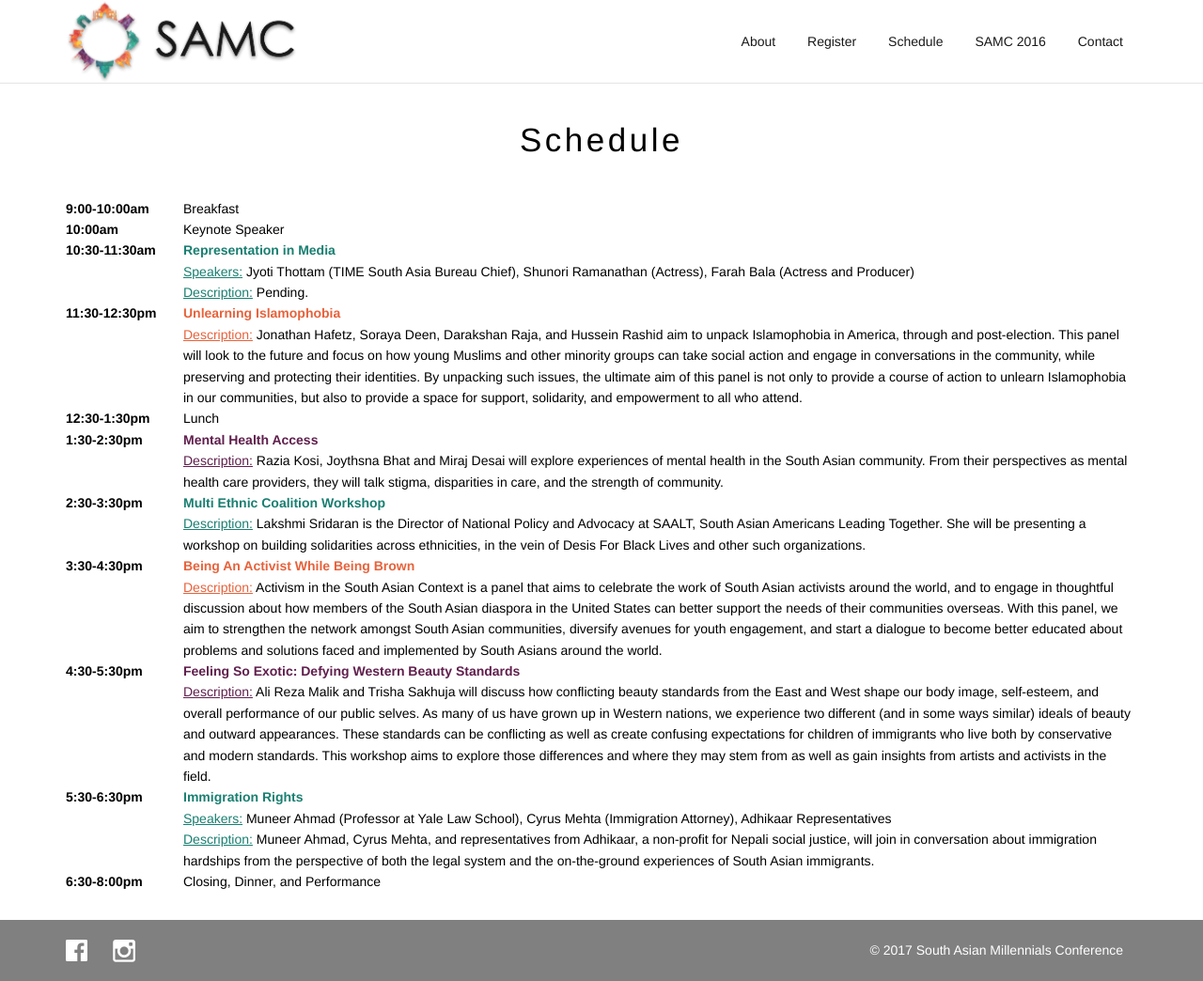
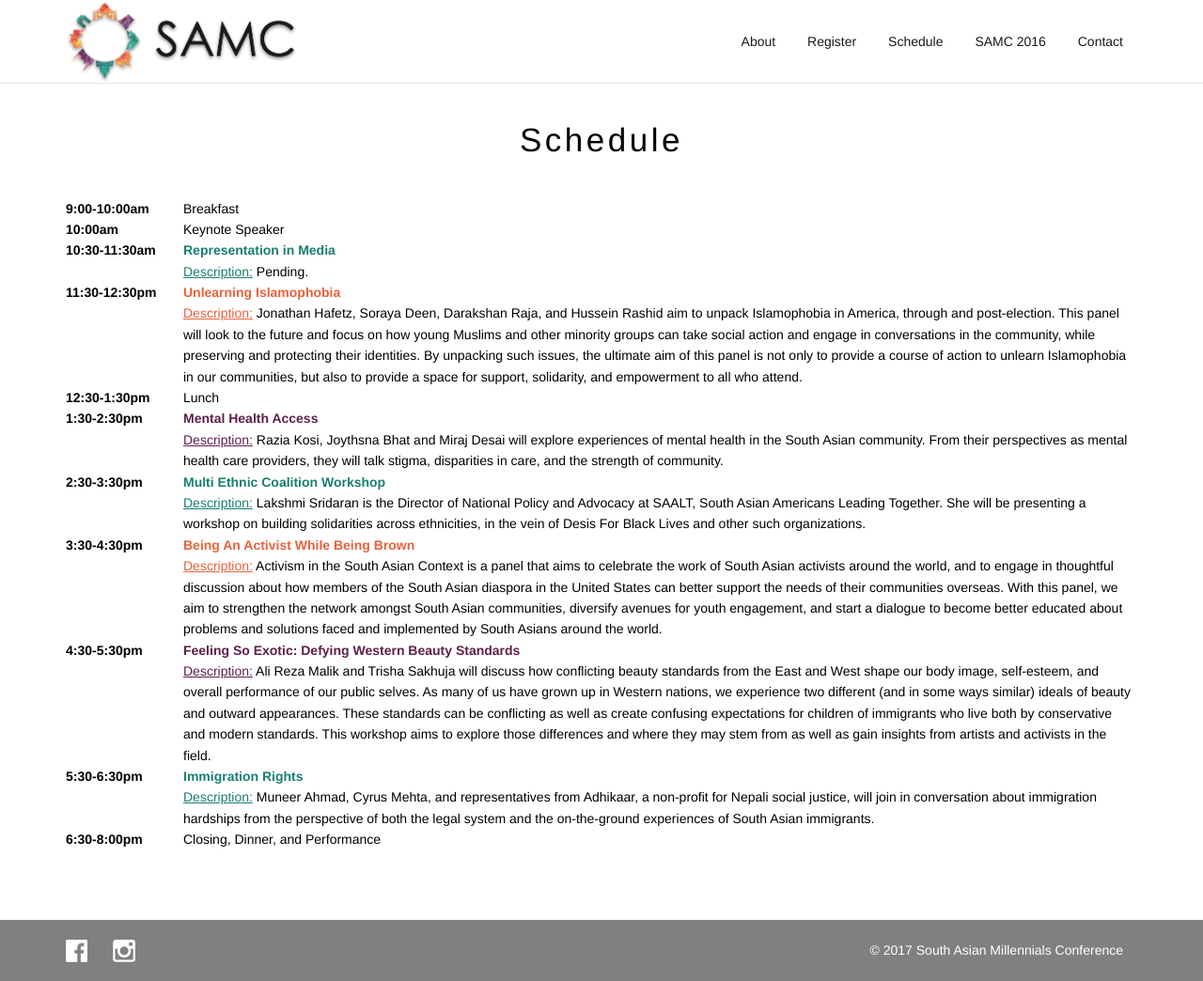
Before and after one commit to samconf/samconf.github.io, a Jekyll site: the page built from schedule/index.html, in a window 1280 px wide and 1044 px high. Shown: the whole window at 94% size. Built offline with Jekyll 4.4.1, drawn with Linux system fonts in a browser that asks for light colours.

Commit message:
Small schedule modification

```diff
--- a/schedule/index.html
+++ b/schedule/index.html
@@ -18,9 +18,6 @@ endpoint: schedule
             <tr>
                 <td>10:30-11:30am</td>
                 <td><strong class="p1">Representation in Media</strong><br>
-                    <u class="p1">Speakers:</u> Jyoti Thottam (TIME South Asia
-                    Bureau Chief), Shunori Ramanathan (Actress), Farah Bala
-                    (Actress and Producer)<br>
                     <u class="p1">Description:</u> Pending.
                 </td>
             </tr>
@@ -66,9 +63,6 @@ endpoint: schedule
             <tr>
                 <td>5:30-6:30pm</td>
                 <td><strong class="p1">Immigration Rights</strong><br>
-                    <u class="p1">Speakers:</u> Muneer Ahmad (Professor at Yale
-                    Law School), Cyrus Mehta (Immigration Attorney),
-                    Adhikaar Representatives<br>
                     <u class="p1">Description:</u>
                     Muneer Ahmad, Cyrus Mehta, and representatives from Adhikaar, a non-profit for Nepali social justice, will join in conversation about immigration hardships from the perspective of both the legal system and the on-the-ground experiences of South Asian immigrants.
                 </td>
```
